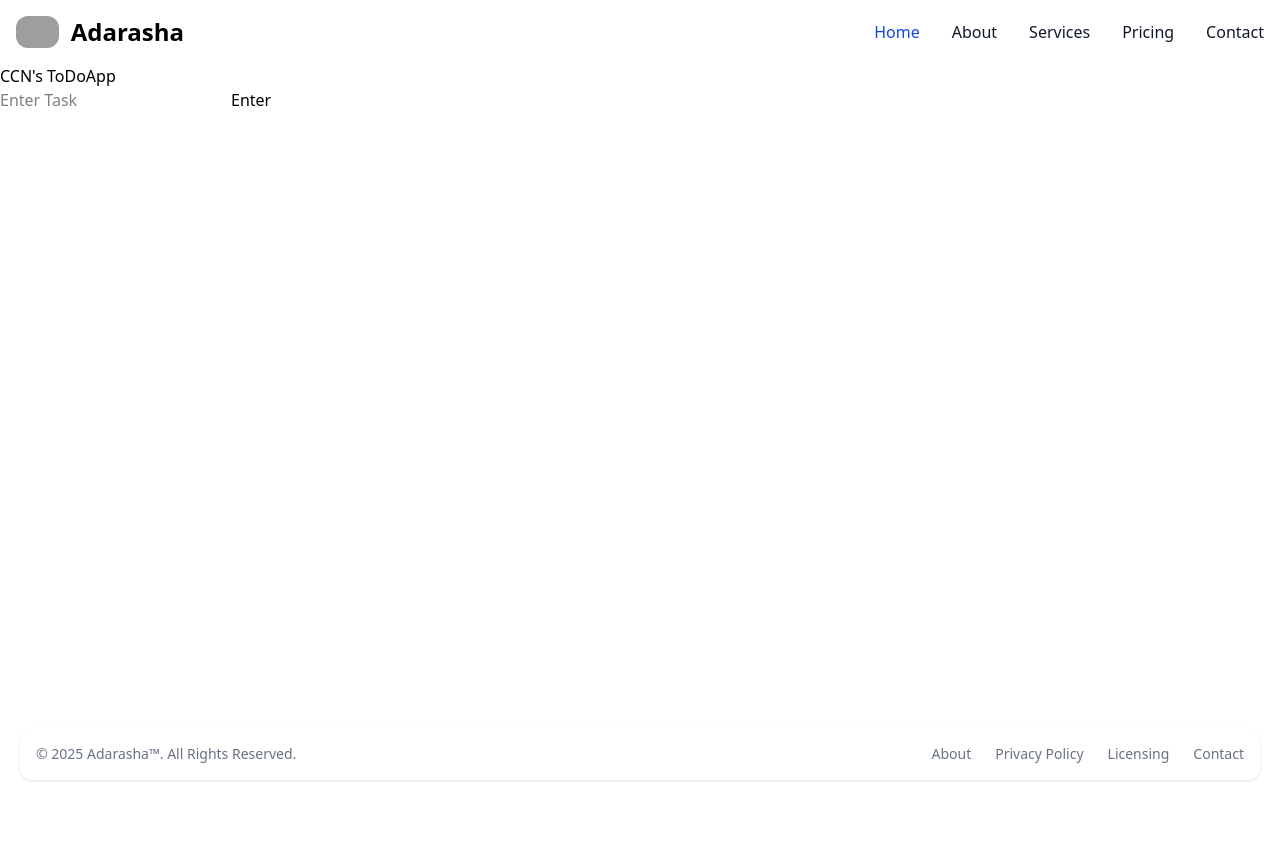
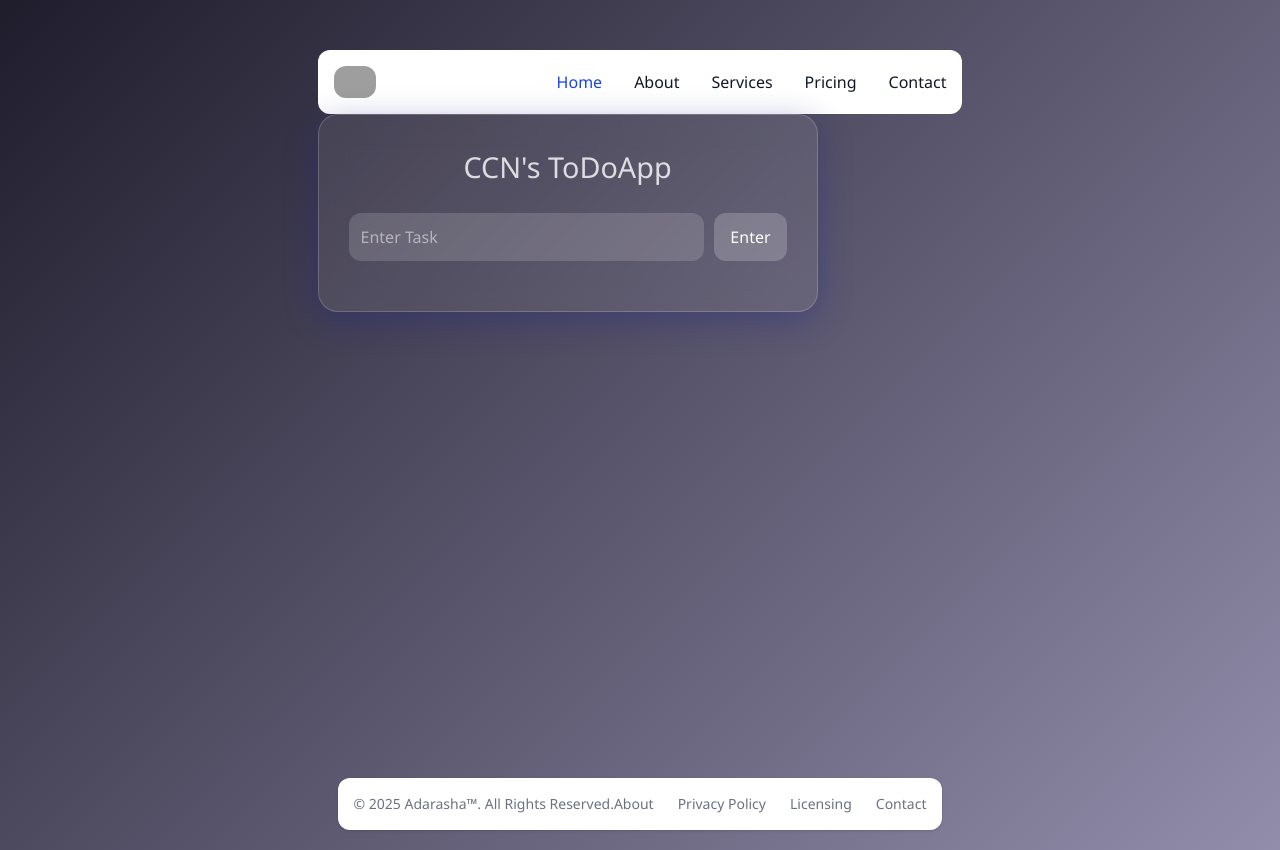
Before and after one commit to aakku106/4thSemTranning_REACT, a React (Vite) app in the folder day2/: page / in a window 1280 px wide. Before the commit the page ends 800 px from the top, so only its background shows below. Built offline with nearby package versions, Linux system fonts and the light colour scheme; grey boxes are pictures that could not be loaded.

Commit message:
added styles

```diff
--- a/day2/src/Components/ToDo/Form.jsx
+++ b/day2/src/Components/ToDo/Form.jsx
@@ -1,21 +1,18 @@
 export let TodoForm = ({ add, setTempVal }) => {
-
   return (
-    <>
+    <div className="form-wrapper">
       <input
         type="text"
+        className="todo-input"
         placeholder="Enter Task"
-        onChange={(e) => {
-          setTempVal(`${e.target.value}`)
-        }}
+        onChange={(e) => setTempVal(e.target.value)}
       />
       <input
         type="button"
+        className="todo-button"
         value="Enter"
-        onClick={() => {
-          add()
-        }}
+        onClick={add}
       />
-    </>
+    </div>
   );
 };
--- a/day2/src/Components/ToDo/List.jsx
+++ b/day2/src/Components/ToDo/List.jsx
@@ -1,12 +1,14 @@
 export let TodoList = ({ showTodoList, deleteTodoList }) => {
   return (
-    <ul>
-      {showTodoList.map((t, i) =>
-        <li key={i}>
-          {t}
-          <button onClick={() => deleteTodoList(i)}>❌ Delete</button>
+    <ul className="todo-list">
+      {showTodoList.map((t, i) => (
+        <li key={i} className="todo-item">
+          <span className="todo-text">{t}</span>
+          <button className="delete-button" onClick={() => deleteTodoList(i)}>
+            ❌ Delete
+          </button>
         </li>
-      )}
+      ))}
     </ul>
   );
 };
--- a/day2/src/Components/ToDo/Main.jsx
+++ b/day2/src/Components/ToDo/Main.jsx
@@ -1,6 +1,7 @@
 import { useState } from "react";
 import { TodoForm } from "./Form.jsx";
 import { TodoList } from "./List.jsx";
+import "./style.css";
 
 export let TODO = () => {
   let [todo, setTodo] = useState([]);
@@ -18,11 +19,10 @@ export let TODO = () => {
   };
 
   return (
-    <>
-      <h1>CCN's ToDoApp</h1>
-
+    <div className="todo-container">
+      <h1 className="todo-title">CCN's ToDoApp</h1>
       <TodoForm add={addTodo} setTempVal={setTempVal} />
       <TodoList showTodoList={todo} deleteTodoList={deleteTodo} />
-    </>
+    </div>
   );
 };
--- /dev/null
+++ b/day2/src/Components/ToDo/style.css
@@ -0,0 +1,108 @@
+body {
+	margin: 0;
+	padding: 0;
+	background: linear-gradient(135deg, #1f1c2c, #928DAB);
+	font-family: 'Segoe UI', Tahoma, Geneva, Verdana, sans-serif;
+	display: flex;
+	justify-content: center;
+	align-items: flex-start;
+	min-height: 100vh;
+	padding-top: 50px;
+	color: white;
+}
+
+.todo-container {
+	background: rgba(255, 255, 255, 0.08);
+	border-radius: 20px;
+	backdrop-filter: blur(15px);
+	-webkit-backdrop-filter: blur(15px);
+	border: 1px solid rgba(255, 255, 255, 0.18);
+	box-shadow: 0 8px 32px 0 rgba(31, 38, 135, 0.37);
+	padding: 30px;
+	width: 90%;
+	max-width: 500px;
+}
+
+.todo-title {
+	text-align: center;
+	font-size: 1.8rem;
+	margin-bottom: 25px;
+	color: #ffffffcc;
+}
+
+.form-wrapper {
+	display: flex;
+	justify-content: space-between;
+	gap: 10px;
+	margin-bottom: 20px;
+}
+
+.todo-input {
+	flex-grow: 1;
+	padding: 12px;
+	border: none;
+	border-radius: 12px;
+	background: rgba(255, 255, 255, 0.15);
+	color: white;
+	font-size: 1rem;
+	outline: none;
+}
+
+.todo-input::placeholder {
+	color: #ddddddaa;
+}
+
+.todo-button {
+	padding: 12px 16px;
+	border: none;
+	border-radius: 12px;
+	background: rgba(255, 255, 255, 0.2);
+	color: white;
+	font-weight: 500;
+	cursor: pointer;
+	transition: 0.2s ease;
+}
+
+.todo-button:hover {
+	background: rgba(255, 255, 255, 0.35);
+	transform: scale(1.05);
+}
+
+.todo-list {
+	list-style: none;
+	padding: 0;
+	margin: 0;
+}
+
+.todo-item {
+	background: rgba(255, 255, 255, 0.07);
+	padding: 12px 16px;
+	margin: 10px 0;
+	border-radius: 10px;
+	display: flex;
+	justify-content: space-between;
+	align-items: center;
+}
+
+.todo-item:hover {
+	background: rgba(255, 255, 255, 0.15);
+}
+
+.todo-text {
+	flex-grow: 1;
+}
+
+.delete-button {
+	background: rgba(255, 0, 0, 0.2);
+	padding: 8px 10px;
+	border-radius: 8px;
+	font-size: 0.8rem;
+	color: white;
+	border: none;
+	cursor: pointer;
+	transition: 0.2s ease;
+}
+
+.delete-button:hover {
+	background: rgba(255, 0, 0, 0.4);
+}
```
